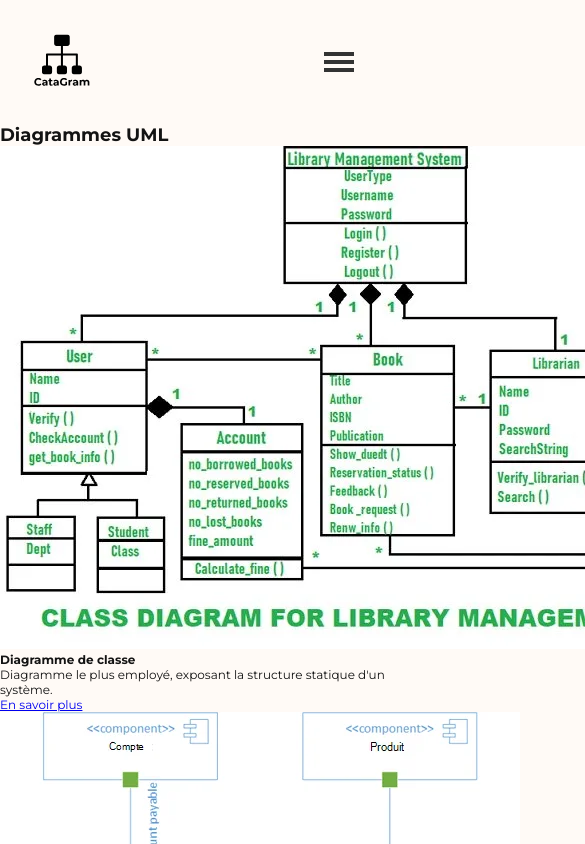
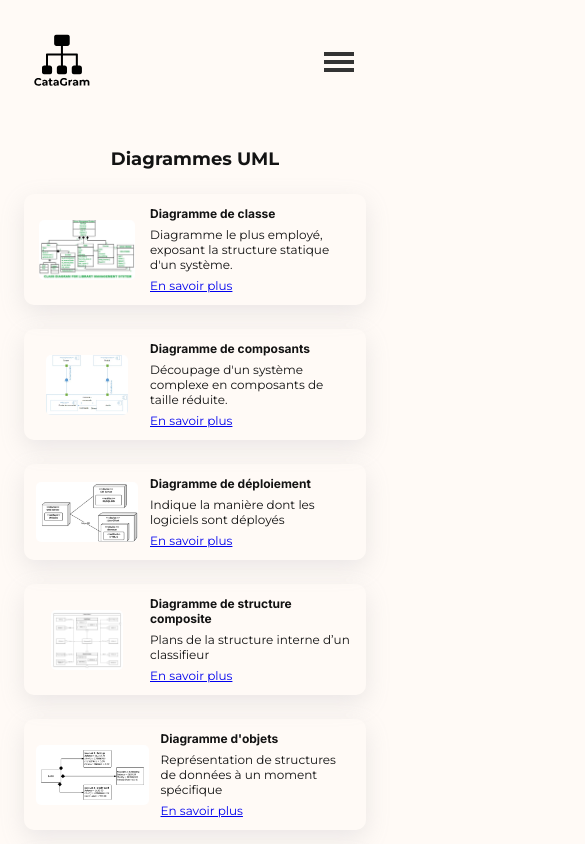
Before and after one commit to 2023-cda-alt-devops-p4/catagram_Pierre_Fraisse, an Angular app in the folder catagram_frontend/: page /uml in a window 390 px wide. Shown: the top 844 px of the page, 585 px wide, since content can reach past the window. Built offline with nearby package versions, Linux system fonts and the light colour scheme.

Commit message:
refactor(diagram pages): Layout & mini cards : mobile
Pages and mini card layout on mobile

```diff
--- a/catagram_frontend/src/app/components/card-mini/card-mini.component.css
+++ b/catagram_frontend/src/app/components/card-mini/card-mini.component.css
@@ -0,0 +1,29 @@
+.card {
+  width : 100%;
+  padding: 1rem;
+  border-radius: var(--radius-medium);
+  box-shadow: var(--shadow-small);
+  display: flex;
+  gap: 1rem;
+}
+.img-container {
+  flex: 1;
+  display: flex;
+  justify-content: center;
+  align-items: center;
+}
+img {
+  height: var(--small-images);
+  border-radius: var(--radius-small);
+}
+
+.text-container {
+  flex: 2;
+  display: flex;
+  flex-direction: column;
+  gap: .5rem;
+}
+
+h4 {
+  font-family: var(--font-secondary);
+}
--- a/catagram_frontend/src/app/components/card-mini/card-mini.component.html
+++ b/catagram_frontend/src/app/components/card-mini/card-mini.component.html
@@ -1,5 +1,7 @@
 <div class="card">
-  <img *ngIf="diagram?.imageUrl" [src]="diagram.imageUrl" [alt]="diagram.title">
+  <div class="img-container">
+    <img *ngIf="diagram?.imageUrl" [src]="diagram.imageUrl" [alt]="diagram.title">
+  </div>
   <div class="text-container">
     <h4 class="card-title">{{ diagram?.title }}</h4>
     <p class="card-text">{{ diagram?.shortDescription }}</p>
--- a/catagram_frontend/src/app/pages/merise/merise.component.css
+++ b/catagram_frontend/src/app/pages/merise/merise.component.css
@@ -0,0 +1,11 @@
+.container {
+  padding: 2rem;
+  display: flex;
+  flex-direction: column;
+  gap: 2rem;
+  align-items: center;
+}
+
+.cards-container {
+  width: 100%;
+}
--- a/catagram_frontend/src/app/pages/uml/uml.component.css
+++ b/catagram_frontend/src/app/pages/uml/uml.component.css
@@ -0,0 +1,11 @@
+.container {
+  padding: 2rem;
+  display: flex;
+  flex-direction: column;
+  gap: 2rem;
+  align-items: center;
+}
+
+.cards-container {
+  width: 100%;
+}
```
